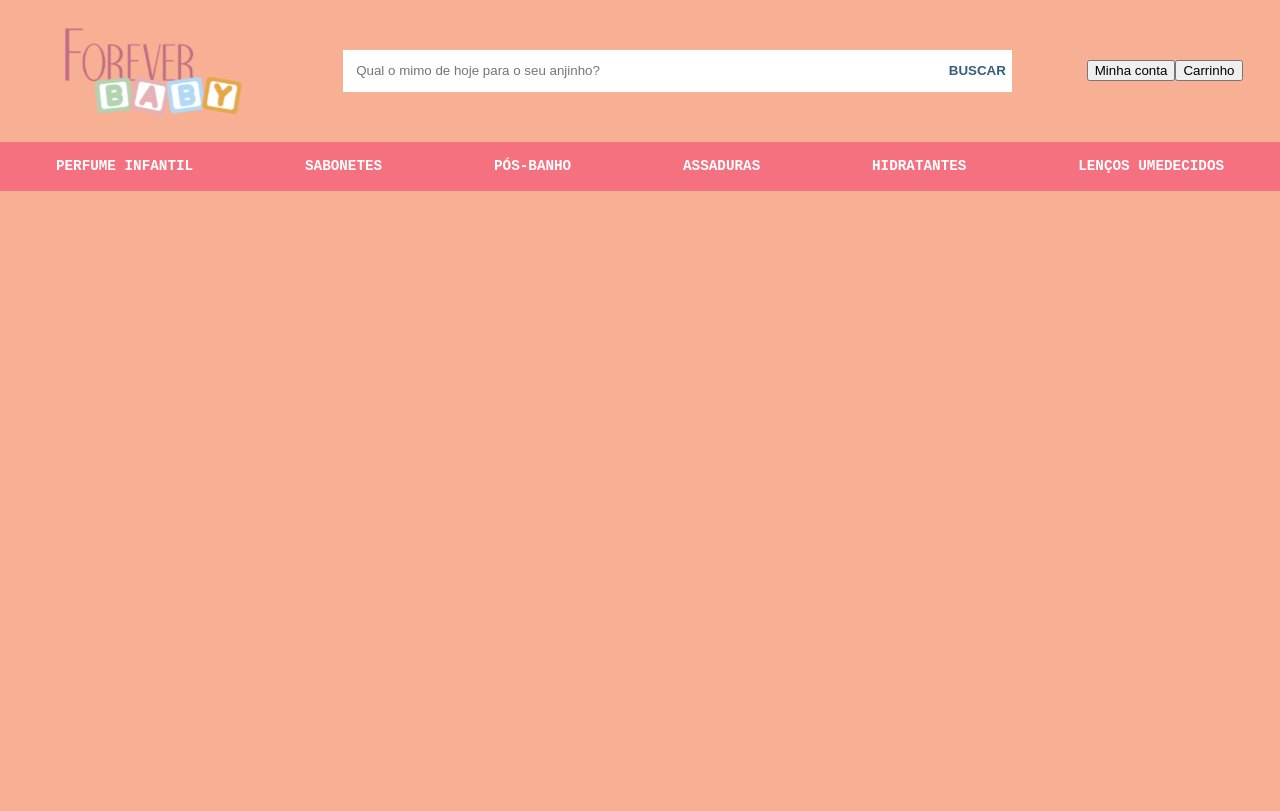
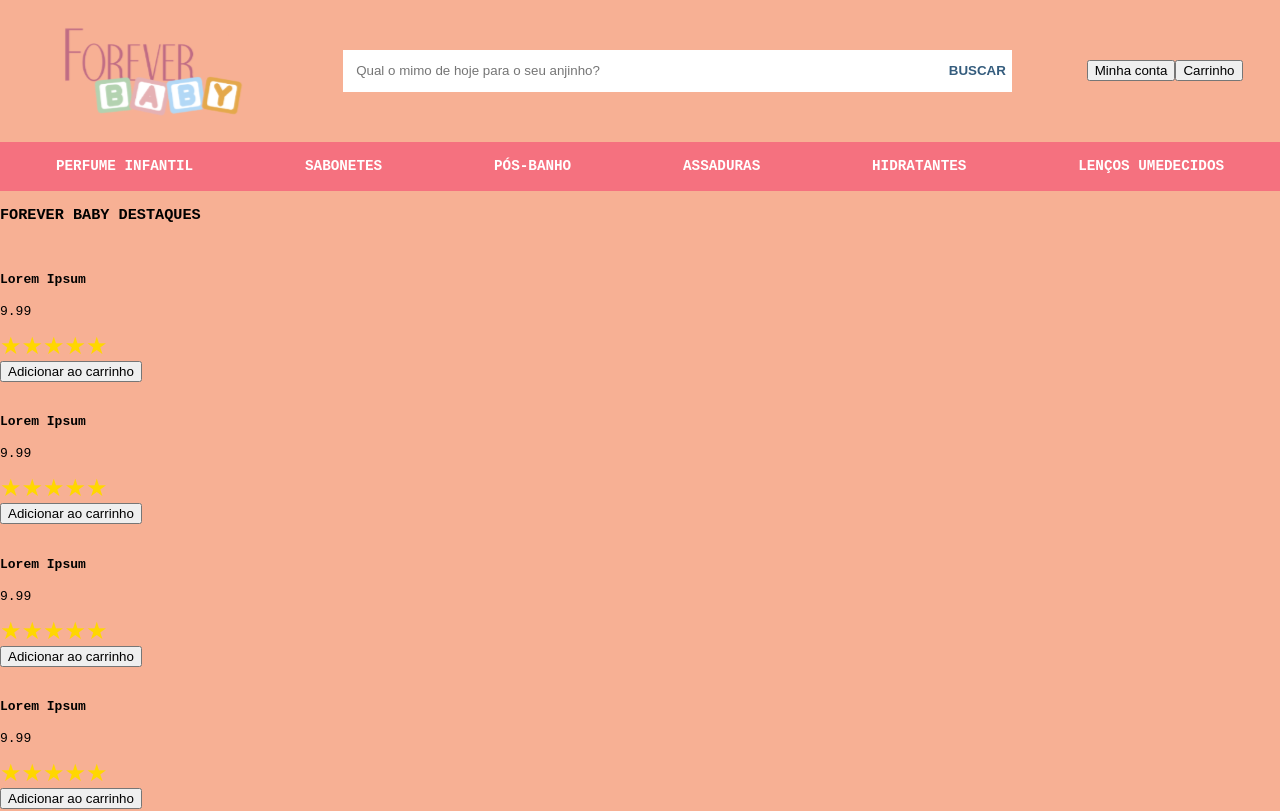
Before and after one commit to matheustkaczyk/desafio-tecnico-foreverliss, a React (Create React App) app: page / in a window 1280 px wide. Shown: the top 811 px of the page. Built offline with nearby package versions, Linux system fonts and the light colour scheme.

Commit message:
Estruturando produtos e cards dos produtos, adicionado lib react-stars

```diff
--- a/package.json
+++ b/package.json
@@ -8,6 +8,7 @@
     "@testing-library/user-event": "^13.5.0",
     "react": "^17.0.2",
     "react-dom": "^17.0.2",
+    "react-rating-stars-component": "^2.2.0",
     "react-scripts": "5.0.0",
     "sass": "^1.49.7",
     "web-vitals": "^2.1.4"
--- /dev/null
+++ b/src/components/Products/ProductCard/index.js
@@ -0,0 +1,29 @@
+import React from 'react';
+import ReactStars from "react-rating-stars-component";
+
+const ProductCard = (product) => {
+
+  const ratingChanged = (newRating) => {
+    console.log(newRating)
+  }
+
+  return(
+    <div>
+      <img src={ product.img } />
+      <div>
+        <h4>{ product.title }</h4>
+        <p>{ product.price }</p>
+        <ReactStars
+          count={5}
+          value={product.rating}
+          onChange={ratingChanged}
+          size={24}
+          activeColor="#ffd700"
+        />
+        <button>Adicionar ao carrinho</button>
+      </div>
+    </div>
+  )
+};
+
+export default ProductCard;
--- a/src/components/Products/index.js
+++ b/src/components/Products/index.js
@@ -0,0 +1,20 @@
+import React from 'react';
+import ProductCard from '../../components/Products/ProductCard';
+
+const mockedProducts = [
+  {title: 'Lorem Ipsum', price: 9.99, rating: 5},
+  {title: 'Lorem Ipsum', price: 9.99, rating: 5},
+  {title: 'Lorem Ipsum', price: 9.99, rating: 5},
+  {title: 'Lorem Ipsum', price: 9.99, rating: 5}
+];
+
+const Products = () => {
+  return(
+    <div>
+      <h3>FOREVER BABY <span>DESTAQUES</span></h3>
+      { mockedProducts.map((product) => ProductCard(product)) }
+    </div>
+  )
+};
+
+export default Products;
--- a/src/pages/Main.js
+++ b/src/pages/Main.js
@@ -2,12 +2,15 @@ import React from 'react';
 
 import Header from '../components/Header';
 import Navbar from '../components/Header/Navbar';
+import Products from '../components/Products';
 
 const Main = () => {
   return(
     <div>
       <Header />
       <Navbar />
+      <Products />
+      <Products />
     </div>
   )
 };
```
Also changed, not shown: 1 other file (tests, documents, lock files or other folders).
